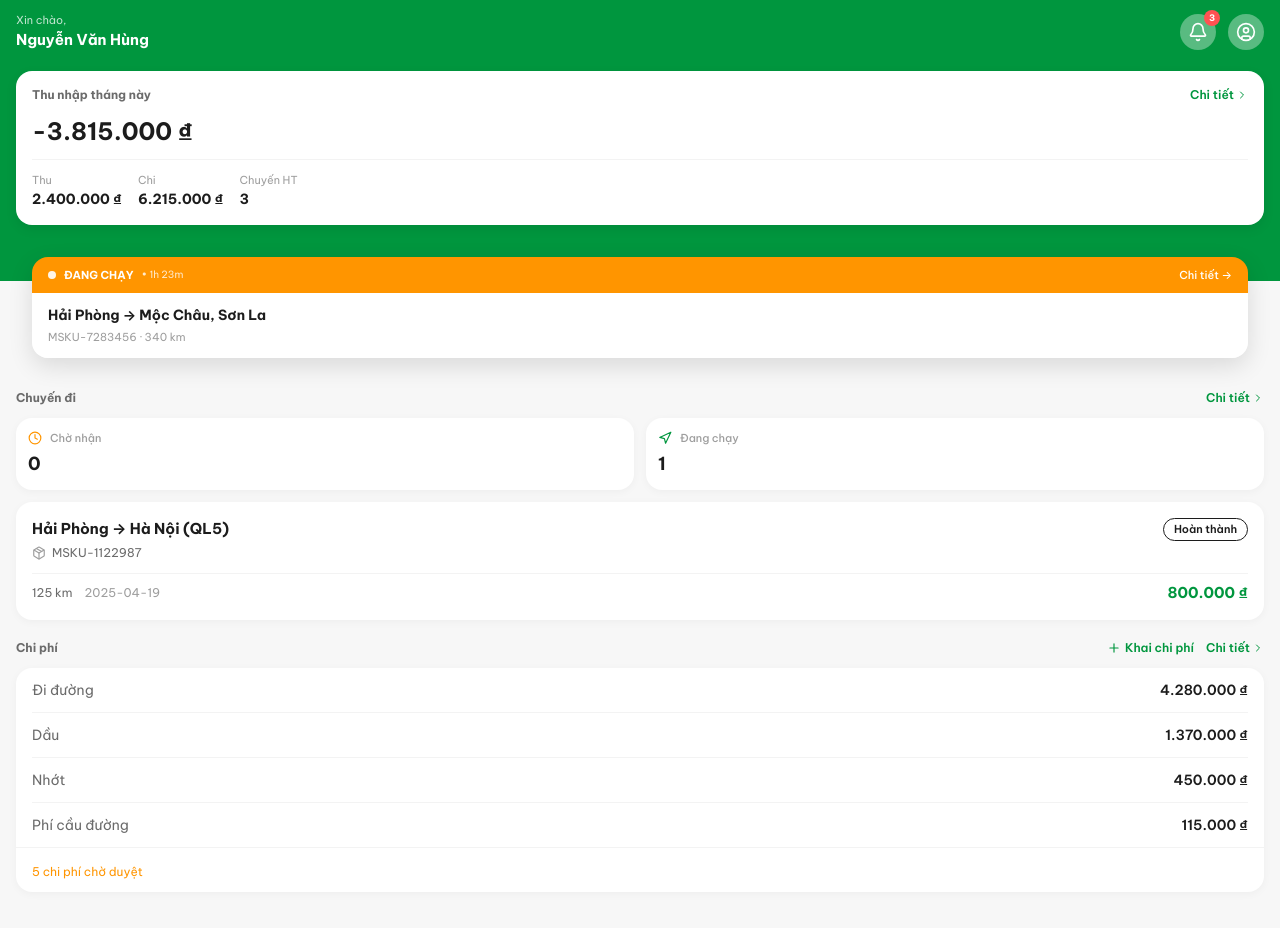
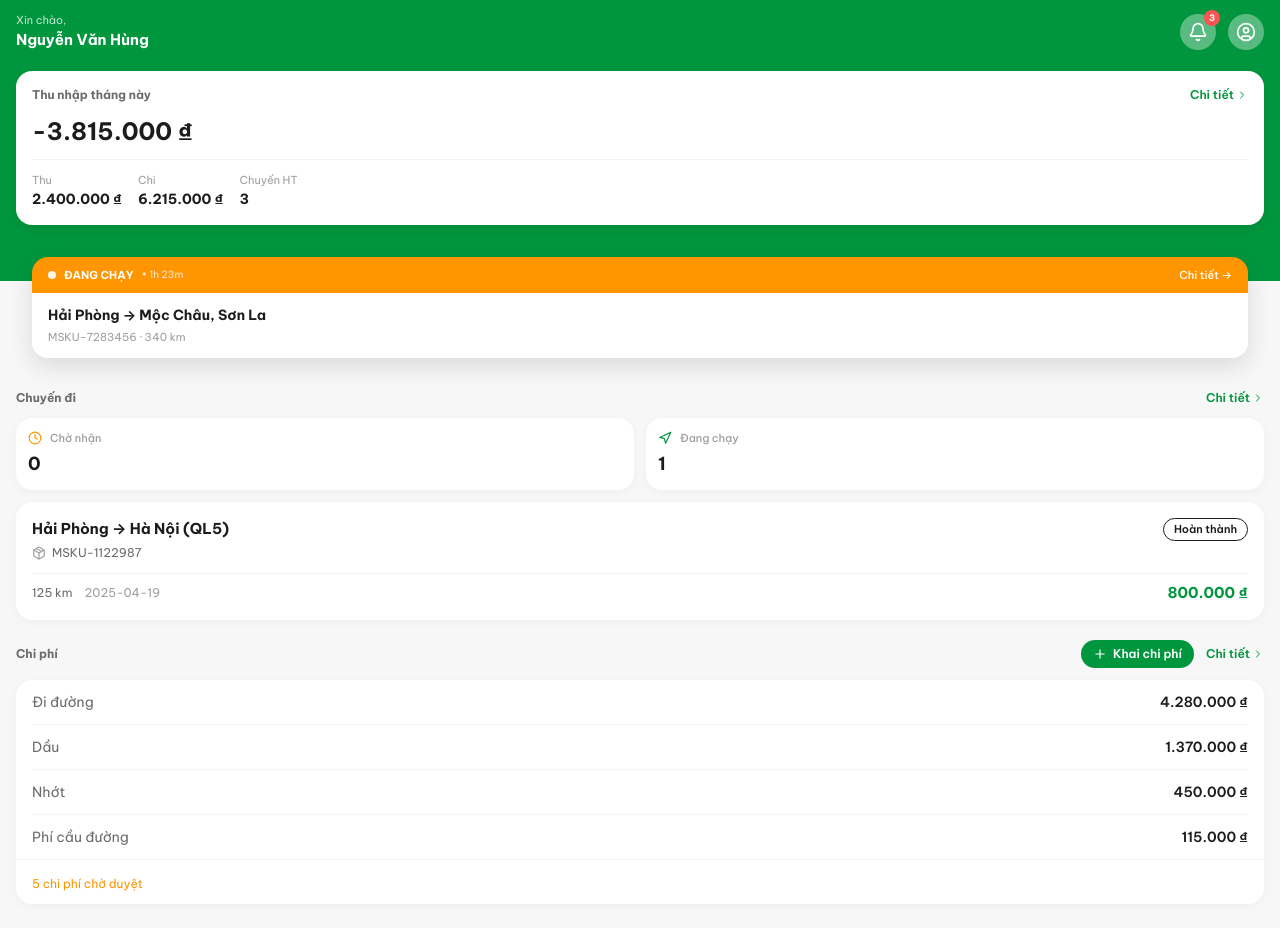
Before and after one commit to 4rankng/vantaiphucloc, a React (Vite) app in the folder frontend/: page / in a window 1280 px wide. Both pictures are taken after a click on the button "Đăng nhập". Shown: the top 928 px of the page. Built offline with nearby package versions, Linux system fonts and the light colour scheme.

Commit message:
feat: ActionPill — green pill button for primary actions
- Khai chi phí button now green pill with white text
- Reusable ActionPill component: green bg, rounded-full, card-lift
- LinkButton still green text for secondary links
- DetailLink for Chi tiết → pattern

```diff
--- a/frontend/src/components/shared/LinkButton/LinkButton.tsx
+++ b/frontend/src/components/shared/LinkButton/LinkButton.tsx
@@ -30,3 +30,24 @@ export function DetailLink({ onClick }: { onClick: () => void }) {
     </button>
   )
 }
+
+/** Green pill action button */
+export function ActionPill({ onClick, icon: Icon, children }: {
+  onClick: () => void
+  icon?: React.ElementType
+  children: React.ReactNode
+}) {
+  return (
+    <button
+      onClick={onClick}
+      className="flex items-center gap-1.5 text-xs font-semibold px-3 py-1.5 rounded-full card-lift"
+      style={{
+        background: 'var(--theme-brand-primary)',
+        color: 'var(--theme-text-on-brand)',
+      }}
+    >
+      {Icon && <Icon className="w-3.5 h-3.5" />}
+      {children}
+    </button>
+  )
+}
--- a/frontend/src/components/shared/LinkButton/index.ts
+++ b/frontend/src/components/shared/LinkButton/index.ts
@@ -1 +1 @@
-export { LinkButton, DetailLink } from './LinkButton'
+export { LinkButton, DetailLink, ActionPill } from './LinkButton'
--- a/frontend/src/pages/driver/DriverHome.tsx
+++ b/frontend/src/pages/driver/DriverHome.tsx
@@ -4,7 +4,7 @@ import { LiveCard } from '@/components/organisms/LiveCard'
 import { SectionHeader } from '@/components/shared/SectionHeader'
 import { TripCard } from '@/components/shared/TripCard'
 import { ExpenseRow } from '@/components/shared/ExpenseRow'
-import { LinkButton, DetailLink } from '@/components/shared/LinkButton'
+import { LinkButton, DetailLink, ActionPill } from '@/components/shared/LinkButton'
 import { Receipt, Clock, MapPin, Plus, Navigation } from 'lucide-react'
 
 export function DriverHome() {
@@ -112,7 +112,7 @@ export function DriverHome() {
         <div className="flex items-center justify-between mb-3">
           <span className="text-xs font-bold" style={{ color: 'var(--theme-text-secondary)' }}>Chi phí</span>
           <div className="flex items-center gap-3">
-            <LinkButton onClick={() => navigate('/driver/expenses/new')} icon={Plus}>Khai chi phí</LinkButton>
+            <ActionPill onClick={() => navigate('/driver/expenses/new')} icon={Plus}>Khai chi phí</ActionPill>
             <DetailLink onClick={() => navigate('/driver/expenses')} />
           </div>
         </div>
```
